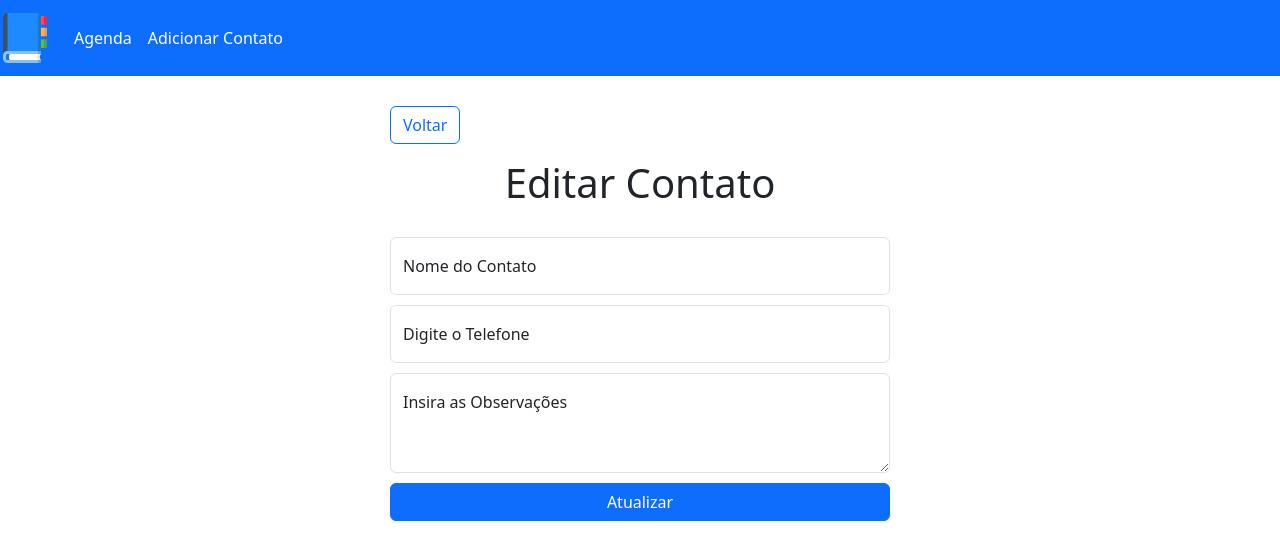
After one commit to EduBarros101/udemy-estudos, a PHP site: page /edit.php in a window 1280 px wide. The commit adds this page. Shown: the top 560 px of the page. Run offline with PHP 8.4, Linux system fonts and the light colour scheme; data that the repository does not hold is empty.

Commit message:
Edit em andamento

```diff
--- /dev/null
+++ b/matheus_battisti/php/17_agenda/edit.php
@@ -0,0 +1,39 @@
+<?php
+
+include_once("templates/header.php");
+
+?>
+
+<div class="container">
+  <?php include_once("templates/backbtn.php") ?>
+  <h1 id="main-title">Editar Contato</h1>
+
+  <form id="create-form" action="<?= $BASE_URL ?>config/process.php" method="POST">
+    <input type="hidden" name="type" value="edit">
+    <input type="hidden" name="id" value="<?= $contact["id"] ?>">
+
+    <div class="form-floating">
+      <input type="text" name="name" id="name" class="form-control" placeholder="Insira o nome" value="<?= $contact["name"] ?>" required>
+      <label for="name">Nome do Contato</label>
+    </div>
+
+    <div class="form-floating">
+      <input type="text" name="phone" id="phone" class="form-control" placeholder="Digite o Telefone" value="<?= $contact["phone"] ?>" required>
+      <label for="phone">Digite o Telefone</label>
+    </div>
+
+    <div class="form-floating">
+      <textarea type="text" name="observations" id="observations" class="form-control" placeholder="Insira as Observações" style="height: 100px;"></textarea>
+      <label for="observations">Insira as Observações</label>
+    </div>
+
+    <button type="submit" class="btn btn-primary">Atualizar</button>
+
+  </form>
+</div>
+
+<?php
+
+include_once("templates/footer.php");
+
+?>
--- a/matheus_battisti/php/17_agenda/index.php
+++ b/matheus_battisti/php/17_agenda/index.php
@@ -29,8 +29,8 @@ include_once("templates/header.php");
             <td scope="row"><?= $contact['name'] ?></td>
             <td scope="row"><?= $contact['phone'] ?></td>
             <td class="actions">
-              <a href="<?= $BASE_URL ?>show.php?id=<?= $contact['id'] ?>"><i class="fas fa-eye check-icon"></i></a>
-              <a href="#"><i class="fas fa-edit edit-icon"></i></a>
+              <a href="<?= $BASE_URL ?>show.php?id=<?= $contact["id"] ?>"><i class="fas fa-eye check-icon"></i></a>
+              <a href="<?= $BASE_URL ?>edit.php?id<?= $contact["id"] ?>"><i class="fas fa-edit edit-icon"></i></a>
               <button class="delete-btn" type="submit"><i class="fas fa-times delete-icon"></i></button>
             </td>
           </tr>
```
